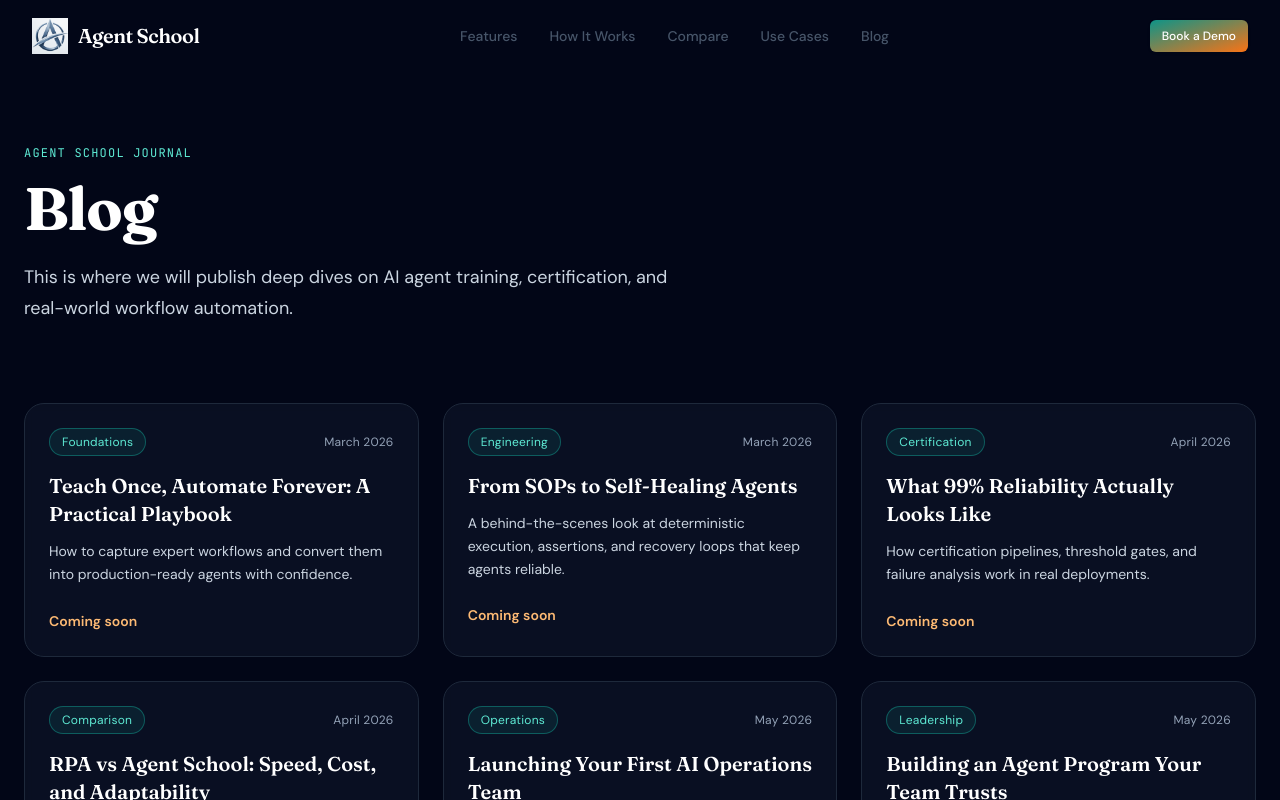
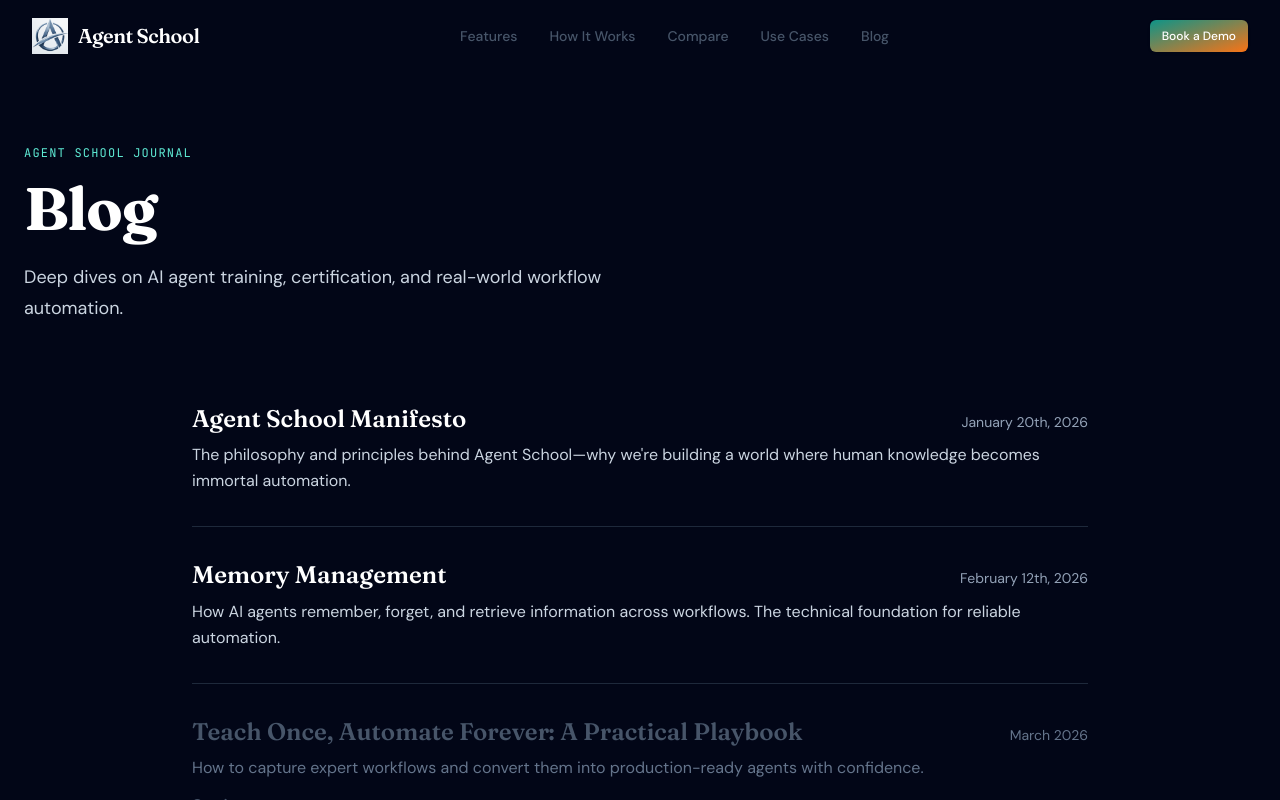
Before and after one commit to agent-school/website, a Next.js app: page /blog in a window 1280 px wide. Shown: the top 800 px of the page. Built offline with nearby package versions, Linux system fonts and the light colour scheme.

Commit message:
blogs: better start

```diff
--- a/src/app/blog/page.tsx
+++ b/src/app/blog/page.tsx
@@ -1,55 +1,64 @@
+import Link from "next/link";
+
 import { Footer } from "@/components/layout/Footer";
 import { Navbar } from "@/components/layout/Navbar";
 
-interface BlogPreview {
+interface BlogPost {
   title: string;
   summary: string;
-  category: string;
-  eta: string;
+  date: string;
+  slug: string;
+  published: boolean;
 }
 
-const BLOG_PREVIEWS: BlogPreview[] = [
+const BLOG_POSTS: BlogPost[] = [
+  {
+    title: "Agent School Manifesto",
+    summary:
+      "The philosophy and principles behind Agent School—why we're building a world where human knowledge becomes immortal automation.",
+    date: "January 20th, 2026",
+    slug: "agent-school-manifesto",
+    published: true,
+  },
+  {
+    title: "Memory Management",
+    summary:
+      "How AI agents remember, forget, and retrieve information across workflows. The technical foundation for reliable automation.",
+    date: "February 12th, 2026",
+    slug: "memory-management",
+    published: true,
+  },
   {
     title: "Teach Once, Automate Forever: A Practical Playbook",
     summary:
       "How to capture expert workflows and convert them into production-ready agents with confidence.",
-    category: "Foundations",
-    eta: "March 2026",
+    date: "March 2026",
+    slug: "teach-once-automate-forever",
+    published: false,
   },
   {
     title: "From SOPs to Self-Healing Agents",
     summary:
       "A behind-the-scenes look at deterministic execution, assertions, and recovery loops that keep agents reliable.",
-    category: "Engineering",
-    eta: "March 2026",
+    date: "March 2026",
+    slug: "from-sops-to-self-healing-agents",
+    published: false,
   },
   {
     title: "What 99% Reliability Actually Looks Like",
     summary:
       "How certification pipelines, threshold gates, and failure analysis work in real deployments.",
-    category: "Certification",
-    eta: "April 2026",
+    date: "April 2026",
+    slug: "what-99-reliability-looks-like",
+    published: false,
   },
   {
     title: "RPA vs Agent School: Speed, Cost, and Adaptability",
     summary:
       "A side-by-side comparison of traditional automation and modern AI agents in changing software environments.",
-    category: "Comparison",
-    eta: "April 2026",
-  },
-  {
-    title: "Launching Your First AI Operations Team",
-    summary:
-      "A rollout framework for teams adopting AI agents across sales, hotel ops, and back-office workflows.",
-    category: "Operations",
-    eta: "May 2026",
-  },
-  {
-    title: "Building an Agent Program Your Team Trusts",
-    summary:
-      "Governance, observability, and approval workflows that make AI automation safe at scale.",
-    category: "Leadership",
-    eta: "May 2026",
+    date: "April 2026",
+    slug: "rpa-vs-agent-school",
+    published: false,
   },
 ];
 
@@ -67,36 +76,54 @@ export default function BlogPage() {
               Blog
             </h1>
             <p className="text-body-lg text-slate-300 max-w-2xl mt-6">
-              This is where we will publish deep dives on AI agent training,
-              certification, and real-world workflow automation.
+              Deep dives on AI agent training, certification, and real-world
+              workflow automation.
             </p>
           </div>
         </section>
 
         <section className="pb-24 px-6">
-          <div className="max-w-7xl mx-auto grid grid-cols-1 md:grid-cols-2 lg:grid-cols-3 gap-6">
-            {BLOG_PREVIEWS.map((post) => (
-              <article
-                key={post.title}
-                className="rounded-2xl border border-slate-800 bg-slate-900/60 p-6 backdrop-blur-sm"
-              >
-                <div className="flex items-center justify-between gap-4 mb-4">
-                  <span className="inline-flex items-center rounded-full border border-teal-500/40 bg-teal-500/10 px-3 py-1 text-caption text-teal-300">
-                    {post.category}
-                  </span>
-                  <span className="text-caption text-slate-400">{post.eta}</span>
-                </div>
-                <h2 className="font-display text-heading-md text-white mb-3">
+          <div className="max-w-4xl mx-auto">
+            <ul className="space-y-8">
+              {BLOG_POSTS.map((post) => (
+                <li key={post.slug} className="border-b border-slate-800 pb-8">
+                  {post.published ? (
+                    <Link href={`/blog/${post.slug}`}>
+                      <article className="group cursor-pointer">
+                        <div className="flex items-baseline justify-between gap-4 mb-2">
+                          <h2 className="font-display text-heading-lg text-white group-hover:text-teal-300 transition-colors">
                             {post.title}
                           </h2>
-                <p className="text-body-sm text-slate-300 leading-relaxed">
+                          <span className="text-body-sm text-slate-400 whitespace-nowrap">
+                            {post.date}
+                          </span>
+                        </div>
+                        <p className="text-body-md text-slate-300 leading-relaxed">
                           {post.summary}
                         </p>
-                <p className="mt-6 text-body-sm font-semibold text-orange-300">
+                      </article>
+                    </Link>
+                  ) : (
+                    <article>
+                      <div className="flex items-baseline justify-between gap-4 mb-2">
+                        <h2 className="font-display text-heading-lg text-slate-600">
+                          {post.title}
+                        </h2>
+                        <span className="text-body-sm text-slate-500 whitespace-nowrap">
+                          {post.date}
+                        </span>
+                      </div>
+                      <p className="text-body-md text-slate-500 leading-relaxed">
+                        {post.summary}
+                      </p>
+                      <p className="mt-3 text-body-sm font-semibold text-slate-600">
                         Coming soon
                       </p>
                     </article>
+                  )}
+                </li>
               ))}
+            </ul>
           </div>
         </section>
       </main>
```
Lines whose indentation alone changed are shown as unchanged.
